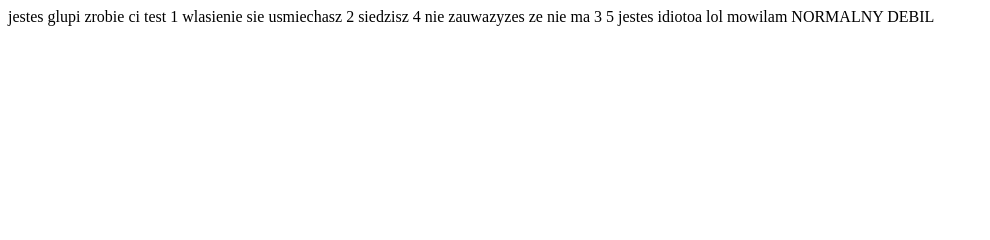
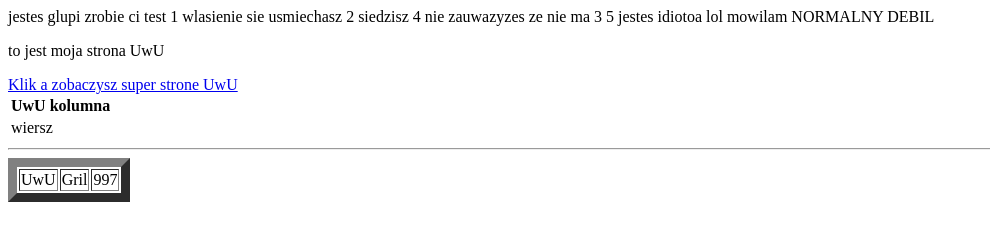
Before and after one commit to UwUgril/uwugril.github.io, a plain HTML site: page index.html in a window 1280 px wide. Shown: the whole page, without its empty margins (0-990 px from the left). Drawn offline with Linux system fonts and the light colour scheme.

Commit message:
Update index.html

```diff
--- a/index.html
+++ b/index.html
@@ -1 +1,28 @@
 jestes glupi zrobie ci test        1 wlasienie sie usmiechasz 2 siedzisz  4 nie zauwazyzes ze nie ma 3  5 jestes idiotoa lol mowilam    NORMALNY DEBIL
+<style>
+.mojkolor {color:#class="mojkolor"}
+</style>
+<p class="mojkolor"> to jest moja strona UwU</p>
+<a class="mojkolor" target="_blank" href="https://youtube.com/">Klik a zobaczysz super strone UwU</a>
+
+<table>
+  <tr>
+    <th scope="col">UwU kolumna</th>
+  </tr>
+  <tr>
+    <td>wiersz</td>
+  </tr>
+</table>
+
+
+
+
+<hr/>
+<table border="9" border-color="green">
+  <tr>
+<td>UwU</td>
+<td>Gril</td>
+
+<td>997</td
+</tr>
+</table>
```
